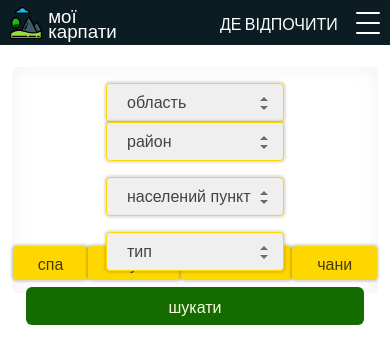
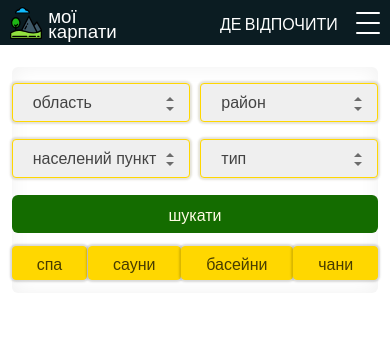
Before and after one commit to NazarHeletko/karpaty, a Next.js app: page /realty in a window 390 px wide. Shown: the top 364 px of the page. Built offline with nearby package versions, Linux system fonts and the light colour scheme; grey boxes are pictures that could not be loaded.

Commit message:
fix realty response

```diff
--- a/src/components/Page/RealtyPage/FilterRealty/FilterRealty.module.css
+++ b/src/components/Page/RealtyPage/FilterRealty/FilterRealty.module.css
@@ -7,8 +7,8 @@
     box-shadow: inset 0px 0px 20px 0px rgb(0 0 0 / 6%);
     align-items: center;
     display: flex;
-    flex-direction: column
-    ;
+    flex-direction: column;
+
 }
 .options {
     /* background-color: antiquewhite; */
@@ -16,6 +16,7 @@
     display: flex;
     align-items: center;
     justify-content: space-evenly;
+    width: 100%;
 }
 .custom-select {
     position: relative;
@@ -96,7 +97,7 @@
     }
     .options {
         flex-wrap: wrap;
-        height: 120px;
+
     }
 }
 
@@ -128,16 +129,29 @@
 
 @media only screen and (max-width: 600px) {
     .search-btn {
-        width: 86%;
+        width: 94%;
     }
     .relax {
+        justify-content: space-between;
+        width: 100%;
+    }
+    .options {
         justify-content: space-between;
     }
     .relax a{
         margin: 0;
     }
+    .filter {
+      padding: 16px 0 0 0;
+
+    }
+    .custom-select {
+        width: 48%;
+    }
 }
 
 @media only screen and (max-width: 500px) {
+    .relax a {
 
+    }
 }
```
